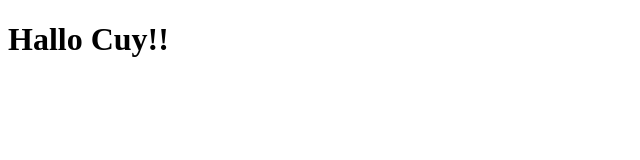
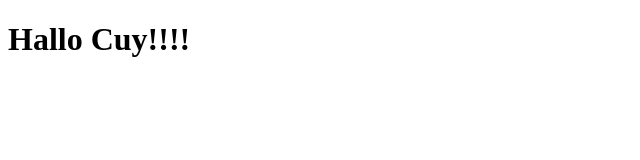
Before and after one commit to lutfiyustisyia/mobile_app, a plain HTML site: page index.html in a window 1280 px wide. Shown: the full height of the page, 0-640 px from the left. Drawn offline with Linux system fonts and the light colour scheme.

Commit message:
"Updated h1 tag text from 'Hallo Cuy!!' to 'Hallo Cuy!!!!'"

```diff
--- a/index.html
+++ b/index.html
@@ -6,6 +6,6 @@
     <title>Document</title>
   </head>
   <body>
-    <h1>Hallo Cuy!!</h1>
+    <h1>Hallo Cuy!!!!</h1>
   </body>
 </html>
```
